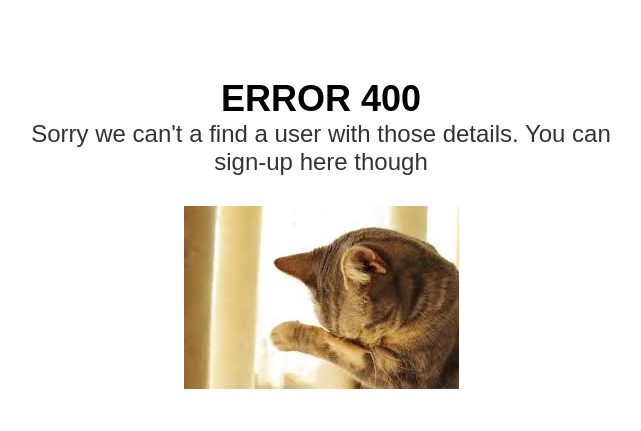
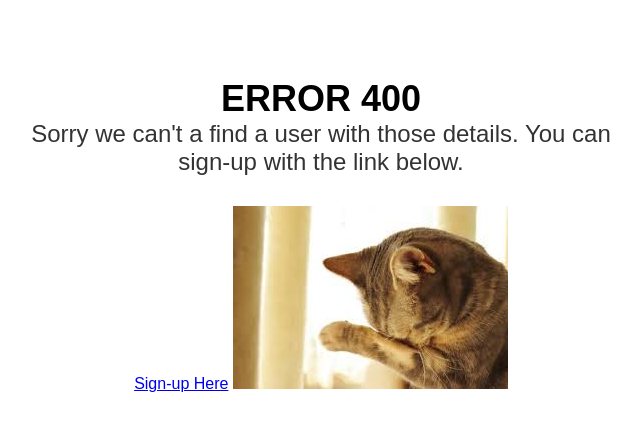
Before and after one commit to DOM-C1/Climate-Monitor, a Flask app: template website/templates/user_not_found.html in a window 1280 px wide. Shown: the top 431 px of the page, without its empty margins (319-960 px from the left). Run offline with Flask 3, Linux system fonts and the light colour scheme; the template is opened without the code that fills it, so the values that code supplies are empty.

Commit message:
additions

```diff
--- a/daily_report/report.py
+++ b/daily_report/report.py
@@ -211,4 +211,4 @@ load_dotenv()
 conn = get_db_connection(ENV)
 df = prepare_data_frame(conn)
 
-print(df[df['loc_id_user'] == 81])
+print(df['loc_id_user'].unique())
--- a/website/templates/user_not_found.html
+++ b/website/templates/user_not_found.html
@@ -35,7 +35,8 @@
 
 <div class="error-container">
     <div class="error-code">ERROR 400</div>
-    <div class="error-message"> Sorry we can't a find a user with those details. You can sign-up here though</div>
+    <div class="error-message"> Sorry we can't a find a user with those details. You can sign-up with the link below.</div>
+    <a href="/">Sign-up Here</a>
     <img src="{{ url_for('static', filename='cant_find_user.jpeg') }}" alt="Your Image">
 
 </div>
```
